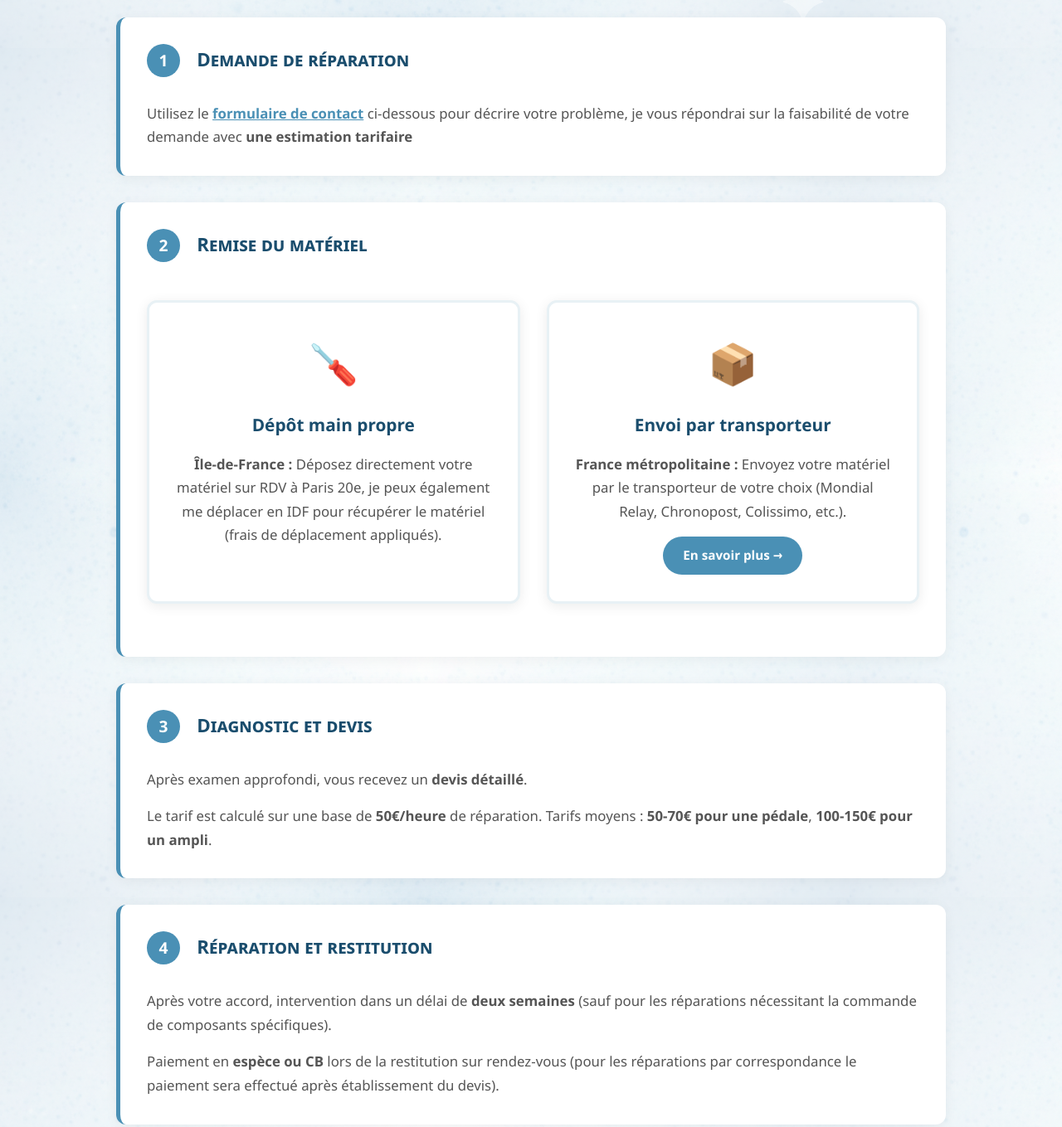
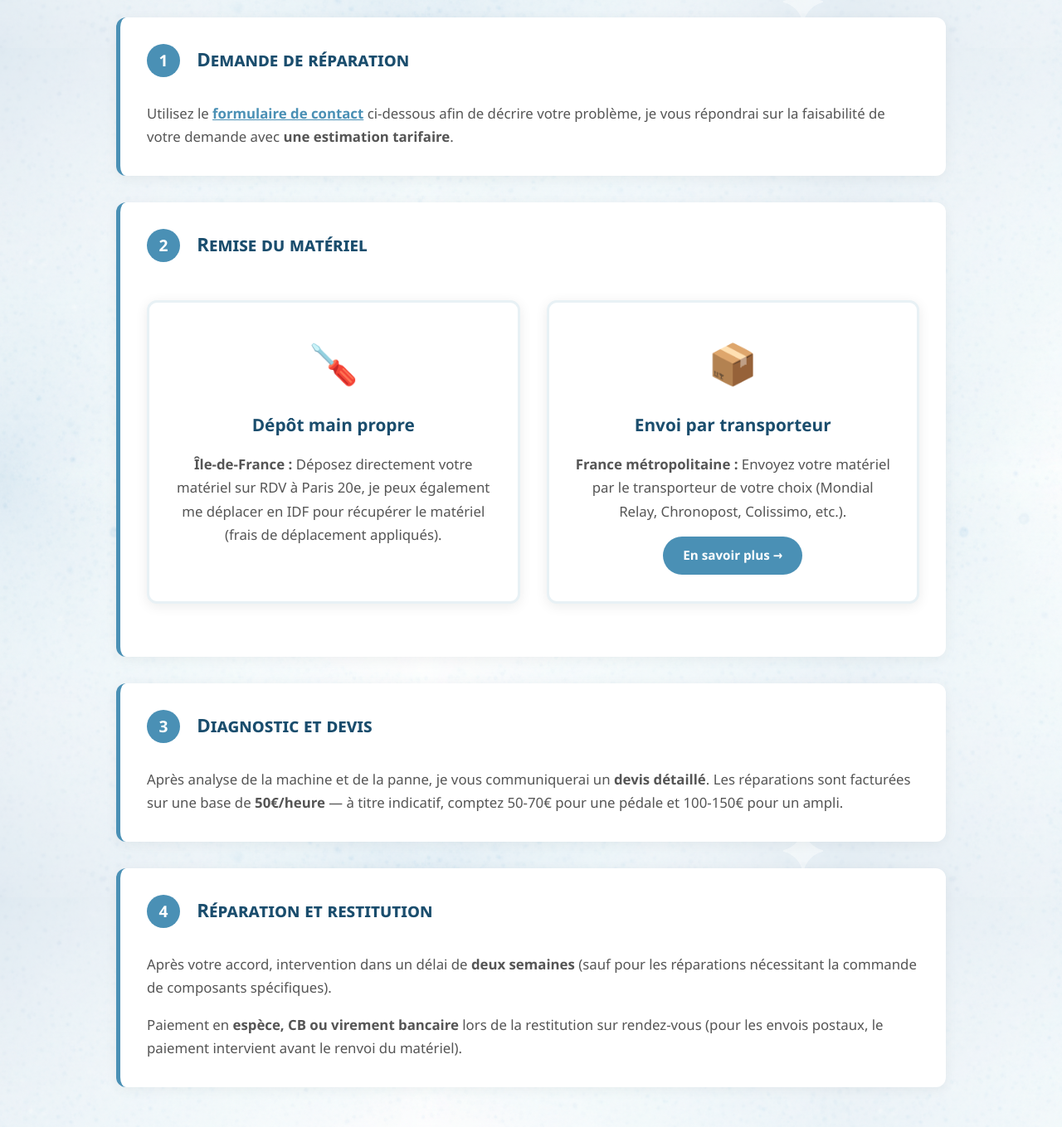
Before and after one commit to nidsoh/shindotech_web, an Astro site: page / in a window 1280 px wide. Shown: the part 966-2325 px from the top of the page at 83% size. Built offline with nearby package versions, Linux system fonts and the light colour scheme; Astro itself is replaced by a stand-in of ours.

Commit message:
textemod

```diff
--- a/src/pages/index.astro
+++ b/src/pages/index.astro
@@ -38,7 +38,7 @@ import BaseLayout from '../layouts/BaseLayout.astro';
       <div class="process-step">
         <span class="step-number">1</span>
         <h3>Demande de réparation</h3>
-        <p>Utilisez le <a href="#contact" style="color: var(--accent-color); font-weight: 600;">formulaire de contact</a> ci-dessous pour décrire votre problème, je vous répondrai sur la faisabilité de votre demande avec <strong>une estimation tarifaire</strong></p>
+        <p>Utilisez le <a href="#contact" style="color: var(--accent-color); font-weight: 600;">formulaire de contact</a> ci-dessous afin de décrire votre problème, je vous répondrai sur la faisabilité de votre demande avec <strong>une estimation tarifaire</strong>.</p>
       </div>
 
       <div class="process-step">
@@ -63,15 +63,16 @@ import BaseLayout from '../layouts/BaseLayout.astro';
       <div class="process-step">
         <span class="step-number">3</span>
         <h3>Diagnostic et devis</h3>
-        <p>Après examen approfondi, vous recevez un <strong>devis détaillé</strong>.</p>
-        <p>Le tarif est calculé sur une base de <strong>50€/heure</strong> de réparation. Tarifs moyens : <strong>50-70€ pour une pédale</strong>, <strong>100-150€ pour un ampli</strong>. </p>
+        <p>Après analyse de la machine et de la panne, je vous communiquerai un <strong>devis détaillé</strong>. Les réparations sont facturées sur une base de <strong>50€/heure</strong> — à titre indicatif,
+        comptez 50-70€ pour une pédale et 100-150€ pour un ampli.</p>
       </div>
 
       <div class="process-step">
         <span class="step-number">4</span>
         <h3>Réparation et restitution</h3>
         <p>Après votre accord, intervention dans un délai de <strong>deux semaines</strong> (sauf pour les réparations nécessitant la commande de composants spécifiques). </p>
-        <p>Paiement en <strong>espèce ou CB</strong> lors de la restitution sur rendez-vous (pour les réparations par correspondance le paiement sera effectué après établissement du devis).</p>
+        <p>Paiement en <strong>espèce, CB ou virement bancaire</strong> lors de la restitution sur rendez-vous (pour les envois postaux, le paiement intervient
+avant le renvoi du matériel).</p>
       </div>
     </div>
   </section>
```
